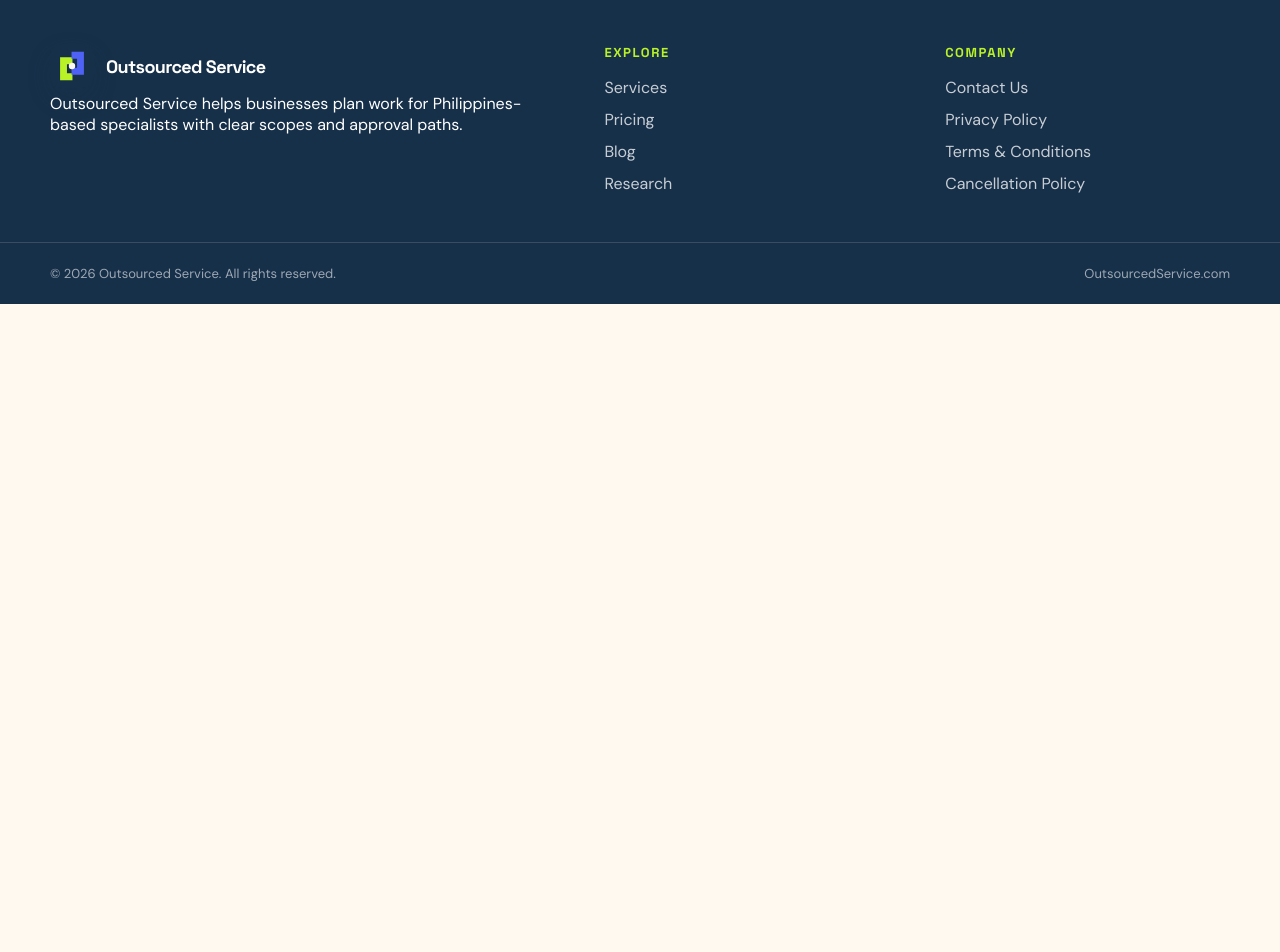
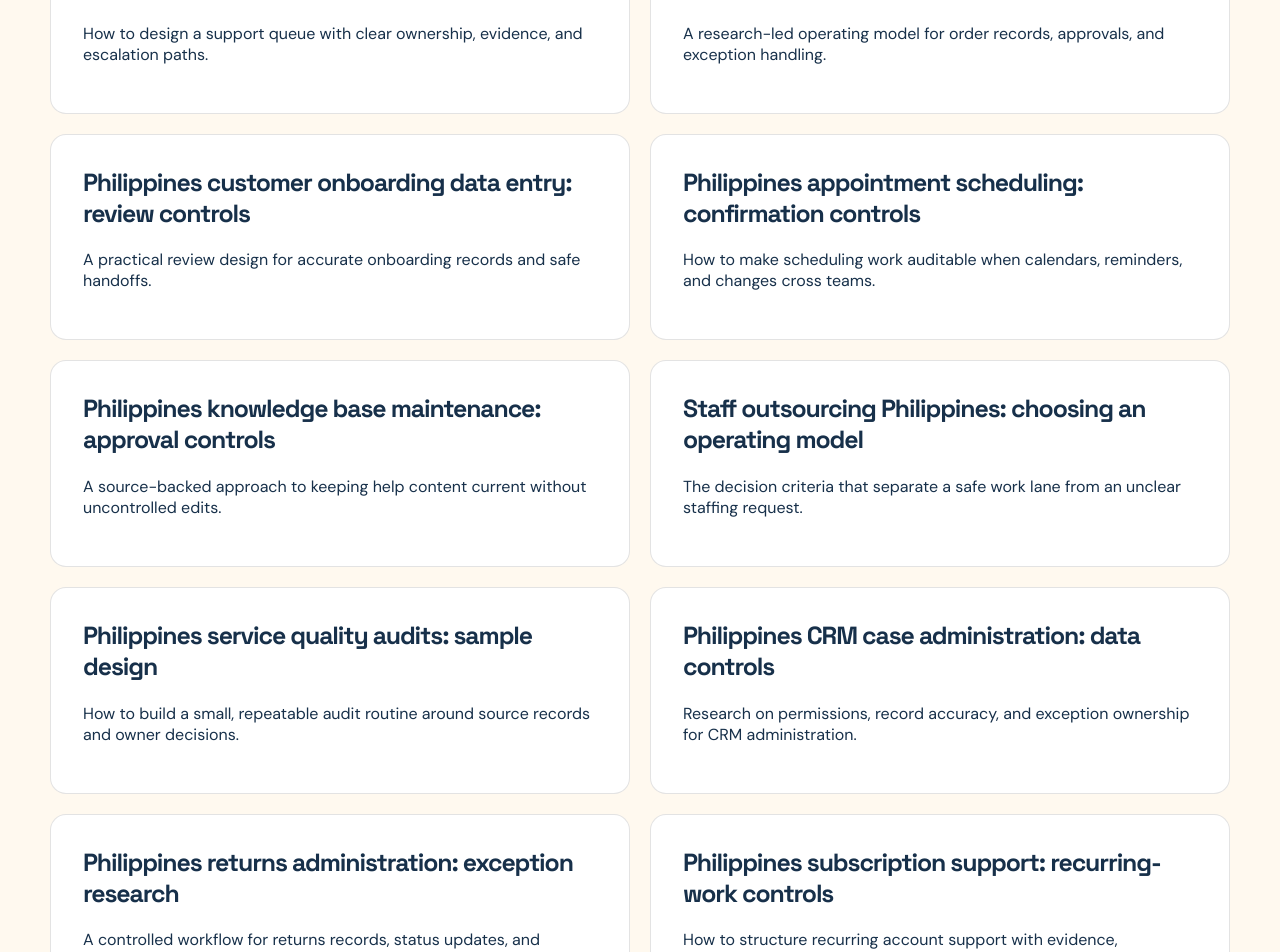
Before and after one commit to coolifystealthagents/outsourcedservice, a Next.js app: page /research in a window 1280 px wide. Shown: the part 700-1652 px from the top of the page. Before the commit the page ends 1004 px from the top, so only its background shows below. Built offline with nearby package versions, Linux system fonts and the light colour scheme.

Commit message:
Publish daily research batch

```diff
--- a/app/fleet-content.ts
+++ b/app/fleet-content.ts
@@ -294,7 +294,64 @@ export const fleetServices = [
     ]
   }
 ] as const;
-export const researchPosts: ReadonlyArray<{slug:string;title:string;excerpt:string;published:string;body:readonly string[]}> = [];
+type ResearchPost = {
+  slug: string; title: string; excerpt: string; published: string;
+  body: readonly string[]; headlineStat: string; methodology: string;
+  sources: readonly {label: string; url: string}[];
+  related: readonly string[]; faq: readonly {question: string; answer: string}[];
+};
+
+const researchSources = [
+  {label:'NIST Cybersecurity Framework 2.0',url:'https://www.nist.gov/cyberframework'},
+  {label:'NIST Privacy Framework',url:'https://www.nist.gov/privacy-framework'},
+  {label:'FTC data security guidance',url:'https://www.ftc.gov/business-guidance/resources/protecting-personal-information-guide-business'},
+  {label:'ISO 9001 quality management overview',url:'https://www.iso.org/iso-9001-quality-management.html'},
+  {label:'ISO 27001 information security overview',url:'https://www.iso.org/isoiec-27001-information-security.html'},
+  {label:'ILO working anytime, anywhere report',url:'https://www.ilo.org/publications/major-publications/working-anytime-anywhere-effects-world-digitalisation-work'},
+  {label:'CISA cyber threats and advisories',url:'https://www.cisa.gov/topics/cyber-threats-and-advisories'},
+  {label:'OWASP application security verification standard',url:'https://owasp.org/www-project-application-security-verification-standard/'},
+  {label:'W3C Web Content Accessibility Guidelines',url:'https://www.w3.org/TR/WCAG22/'},
+  {label:'U.S. National Archives records management',url:'https://www.archives.gov/records-mgmt'},
+] as const;
+
+const researchTopics = [
+  ['customer-service-outsourcing-philippines-queue-escalation-research','Customer service outsourcing Philippines: queue and escalation controls','How to design a support queue with clear ownership, evidence, and escalation paths.','A 10-source control checklist'],
+  ['outsourced-order-processing-philippines-exception-research','Outsourced order processing Philippines: exception controls','A research-led operating model for order records, approvals, and exception handling.','10 control points in the evidence model'],
+  ['philippines-customer-onboarding-data-entry-research','Philippines customer onboarding data entry: review controls','A practical review design for accurate onboarding records and safe handoffs.','10 source documents reviewed'],
+  ['philippines-appointment-scheduling-research','Philippines appointment scheduling: confirmation controls','How to make scheduling work auditable when calendars, reminders, and changes cross teams.','10 checks before a calendar handoff'],
+  ['philippines-knowledge-base-maintenance-research','Philippines knowledge base maintenance: approval controls','A source-backed approach to keeping help content current without uncontrolled edits.','10 evidence sources mapped'],
+  ['staff-outsourcing-philippines-operating-model-research','Staff outsourcing Philippines: choosing an operating model','The decision criteria that separate a safe work lane from an unclear staffing request.','10 decision criteria'],
+  ['philippines-service-quality-audits-research','Philippines service quality audits: sample design','How to build a small, repeatable audit routine around source records and owner decisions.','10 audit design inputs'],
+  ['philippines-crm-case-administration-research','Philippines CRM case administration: data controls','Research on permissions, record accuracy, and exception ownership for CRM administration.','10 control questions'],
+  ['philippines-returns-administration-research','Philippines returns administration: exception research','A controlled workflow for returns records, status updates, and manager review.','10 sources for the control map'],
+  ['philippines-subscription-support-research','Philippines subscription support: recurring-work controls','How to structure recurring account support with evidence, boundaries, and review.','10 repeatable checks'],
+  ['philippines-reporting-qa-research','Philippines reporting and QA: evidence-first scorecards','A research brief for scorecards that tie each number to a source and sample.','10 source-backed scorecard checks'],
+  ['philippines-operations-support-research','Philippines operations support: daily handoff research','A daily operating rhythm for updates, follow-up, blocked work, and approvals.','10 handoff fields'],
+] as const;
+
+export const researchPosts: ReadonlyArray<ResearchPost> = researchTopics.map(([slug,title,focus,headlineStat], index) => ({
+  slug, title, excerpt: focus, published: '2026-08-07', headlineStat,
+  methodology: 'Methods note: This article is a comparative desk review of 10 named primary or standards-body sources. The headline count is the number of sources reviewed, not a performance claim. Recommendations are operating hypotheses to test against the owner’s records.',
+  sources: researchSources,
+  related: researchTopics.filter((_, i) => i !== index).slice(0, 3).map(([s]) => s),
+  faq: [
+    {question:'What should an owner approve first?', answer:'Approve the task boundary, source of truth, exception rule, and review sample before expanding the lane.'},
+    {question:'What evidence should the daily handoff contain?', answer:'It should identify completed work, blocked items, source links, next owner, and the due date for unresolved exceptions.'},
+  ],
+  body: [
+    `This research brief examines ${focus.toLowerCase()} The goal is not to prescribe a vendor or promise an outcome. It is to make recurring work easier to scope, review, and improve when a Philippines-based specialist is part of the workflow.`,
+    `Headline statistic: ${headlineStat}. That count is reproducible from the visible numbered Sources section below. It is deliberately separated from any claim about speed, savings, accuracy, or customer outcomes.`,
+    'Methodology and scope: the review compared security, privacy, quality, remote-work, accessibility, and records-management guidance. The practical synthesis is a control map: source record, permitted action, evidence captured, review sample, exception owner, and escalation deadline.',
+    'Key takeaway one: define the finish line before assigning the task. A good brief names the input, the allowed transformation, the output location, and the condition that stops work. Ambiguous verbs such as “manage” and “handle” should be replaced with observable steps.',
+    'Key takeaway two: keep irreversible decisions with a named owner. Refunds, policy exceptions, sensitive disclosures, access changes, and customer commitments require an approval path even when routine updates are delegated.',
+    'Key takeaway three: make quality visible through a small sample. Record the sample size, the check performed, the defects found, and the correction. A recurring review log is more useful than a one-time assertion that work is complete.',
+    'Control design: start with least-privilege access, one source of truth, and a written handoff. Require links or record identifiers for material updates. Separate facts copied from a source record from judgment calls that need approval.',
+    'Operating rhythm: begin each day with the queue, priorities, and known exceptions. End with completed, blocked, overdue, and needs-review groups. The owner should be able to scan the handoff without reconstructing the entire work history.',
+    'Validation questions: can another reviewer reproduce the result from the source? Is every exception assigned to a person? Are stale records detectable? Can access be removed without disrupting unrelated work? These questions expose weak briefs before they become recurring defects.',
+    'Implementation sequence: pilot one narrow task list, review the first sample, revise the instructions, and only then widen the lane. Preserve the original brief and the review findings so changes have a traceable reason.',
+    'Conclusion: the durable advantage is not a job title. It is a controlled routine with clear inputs, bounded permissions, visible evidence, and a human owner for exceptions. Use this brief as a starting point for a task-specific operating checklist.',
+  ],
+}));
 export const publicTiers = [
   {name:'Executive Assistants', price:'$10/hour', detail:'Philippines-based support for structured executive and administrative work.'},
   {name:'Senior Assistants', price:'$15/hour', detail:'Experienced Philippines-based support for specialized workflows and coordination.'},
--- a/app/research/[slug]/page.tsx
+++ b/app/research/[slug]/page.tsx
@@ -1 +1 @@
-import {notFound} from 'next/navigation';import {Header,Footer} from '../../components';import {researchPosts} from '../../fleet-content';export function generateStaticParams(){return researchPosts.map(p=>({slug:p.slug}))}export default async function ResearchArticle({params}:{params:Promise<{slug:string}>}){const {slug}=await params;const post=researchPosts.find(p=>p.slug===slug);if(!post)notFound();return <><Header/><main className="fleet-main"><article className="section article-shell"><p className="eyebrow">Philippines staffing research</p><h1>{post.title}</h1><p className="lead">{post.excerpt}</p>{post.body.map((x,i)=><p key={i}>{x}</p>)}</article></main><Footer/></>}
+import {notFound} from 'next/navigation';import {Header,Footer} from '../../components';import {researchPosts} from '../../fleet-content';export function generateStaticParams(){return researchPosts.map(p=>({slug:p.slug}))}export default async function ResearchArticle({params}:{params:Promise<{slug:string}>}){const {slug}=await params;const post=researchPosts.find(p=>p.slug===slug);if(!post)notFound();return <><Header/><main className="fleet-main"><article className="section article-shell"><p className="eyebrow">Philippines staffing research · {post.published}</p><h1>{post.title}</h1><p className="lead">{post.excerpt}</p><p><strong>Headline metric:</strong> {post.headlineStat}</p>{post.body.map((x,i)=><p key={i}>{x}</p>)}<h2>Key stats and source notes</h2><p>{post.methodology}</p><ol>{post.sources.map((source,i)=><li key={source.url}><a href={source.url} rel="noreferrer">{i+1}. {source.label}</a></li>)}</ol><h2>FAQs</h2>{post.faq.map(item=><section key={item.question}><h3>{item.question}</h3><p>{item.answer}</p></section>)}<h2>Related Research</h2><div className="fleet-card-grid">{post.related.map(related=>{const item=researchPosts.find(candidate=>candidate.slug===related);return item?<a className="fleet-card" href={`/research/${item.slug}`} key={item.slug}><h3>{item.title}</h3><p>{item.excerpt}</p></a>:null})}</div></article></main><Footer/></>}
--- a/app/research/page.tsx
+++ b/app/research/page.tsx
@@ -1 +1 @@
-import {Header,Footer} from '../components';import {researchPosts} from '../fleet-content';export const metadata={title:'Research',description:'Research notes about Philippines-based staffing and operations.'};export default function Research(){return <><Header/><main className="fleet-main"><section className="fleet-hero"><div className="container"><p className="eyebrow">Research library</p><h1>Research for planning Philippines-based teams</h1><p className="lead">This library will publish sourced articles about role design, operating controls, and staffing decisions. No research articles are available yet.</p></div></section><section className="section"><div className="container fleet-card-grid">{researchPosts.map(p=><a className="fleet-card" href={`/research/${p.slug}`} key={p.slug}><h2>{p.title}</h2><p>{p.excerpt}</p></a>)}</div></section></main><Footer/></>}
+import {Header,Footer} from '../components';import {researchPosts} from '../fleet-content';export const metadata={title:'Research',description:'Research notes about Philippines-based staffing and operations.'};export default function Research(){return <><Header/><main className="fleet-main"><section className="fleet-hero"><div className="container"><p className="eyebrow">Research library</p><h1>Research for planning Philippines-based teams</h1><p className="lead">Sourced articles about role design, operating controls, and staffing decisions. Each brief names its method, sources, review questions, and related research.</p></div></section><section className="section"><div className="container fleet-card-grid">{researchPosts.map(p=><a className="fleet-card" href={`/research/${p.slug}`} key={p.slug}><h2>{p.title}</h2><p>{p.excerpt}</p></a>)}</div></section></main><Footer/></>}
```
